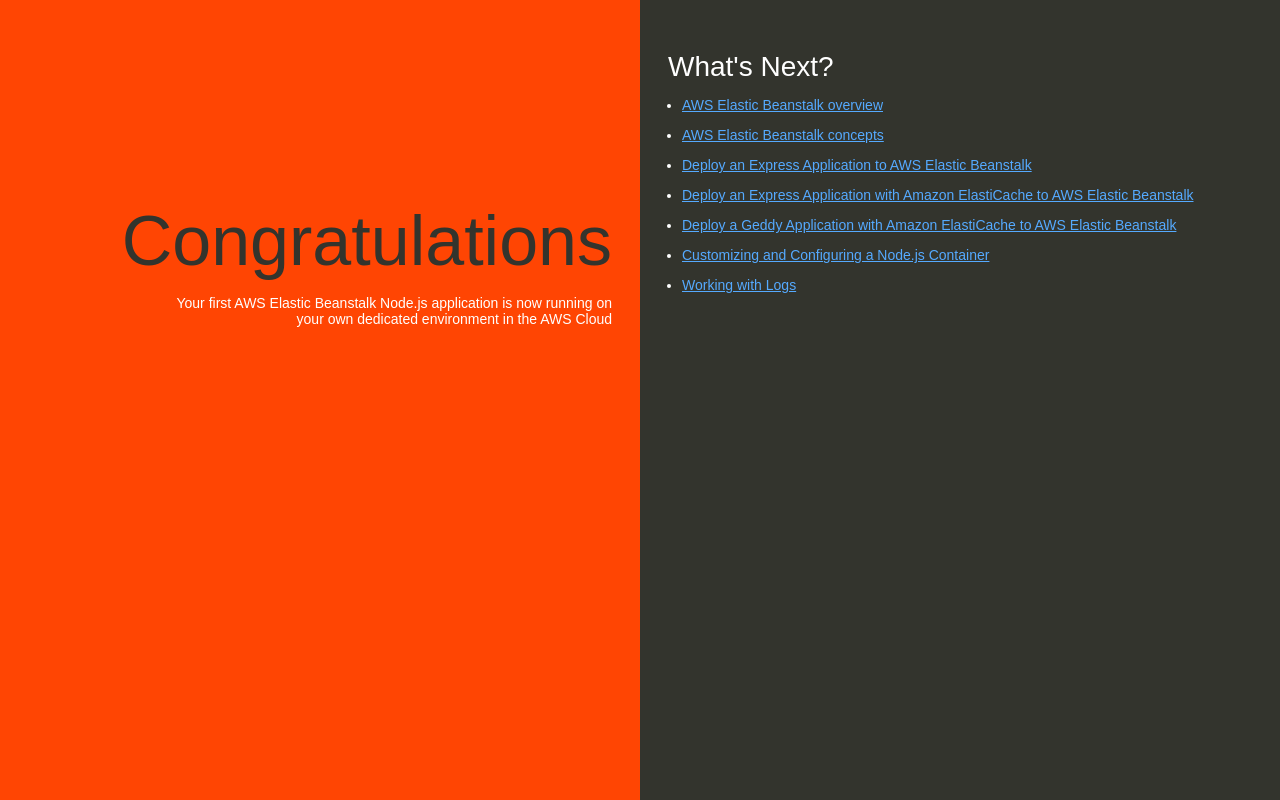
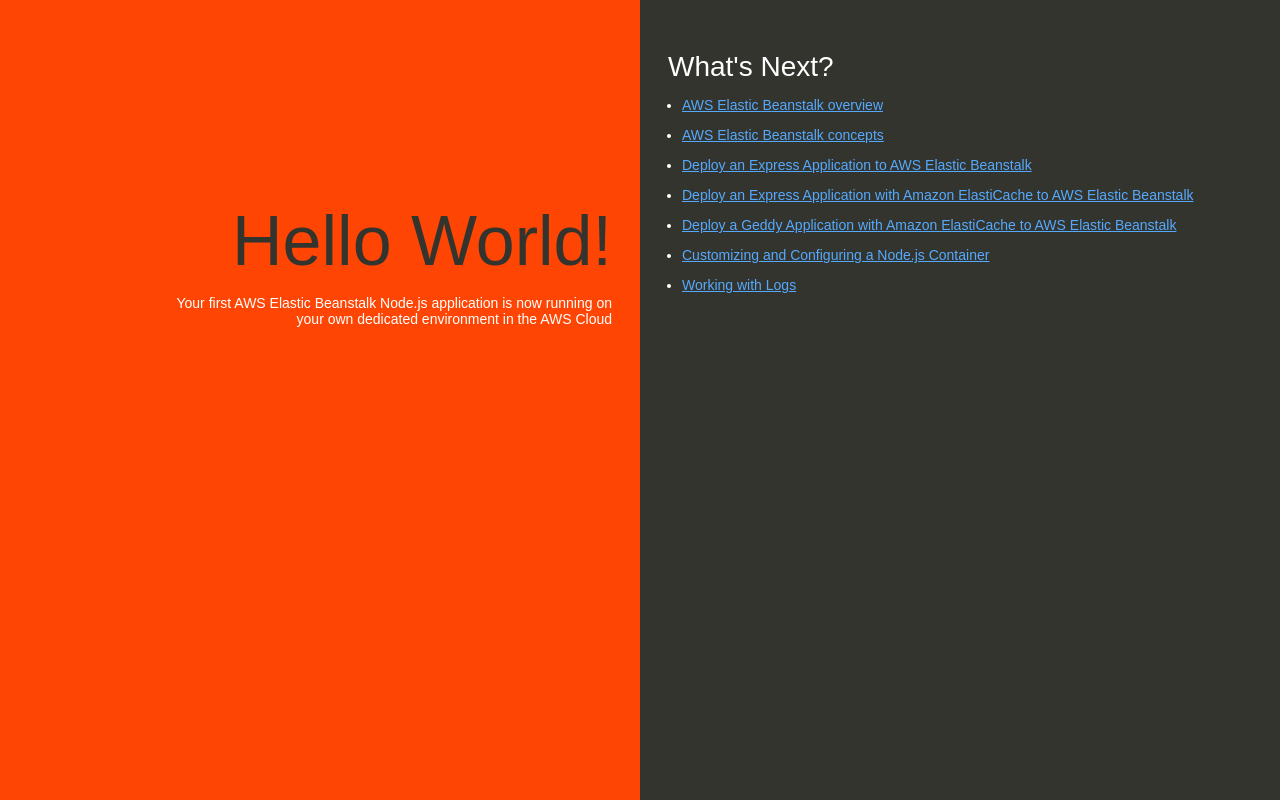
Before and after one commit to danielclickdishes/node-js-blue, a website: page index.html in a window 1280 px wide. Drawn offline with Linux system fonts and the light colour scheme.

Commit message:
change to hello world text!

```diff
--- a/index.html
+++ b/index.html
@@ -74,7 +74,7 @@
   </head>
   <body>
     <div class="textColumn">
-      <h1>Congratulations</h1>
+      <h1>Hello World!</h1>
       <p>
         Your first AWS Elastic Beanstalk Node.js application is now running on
         your own dedicated environment in the AWS Cloud
```
